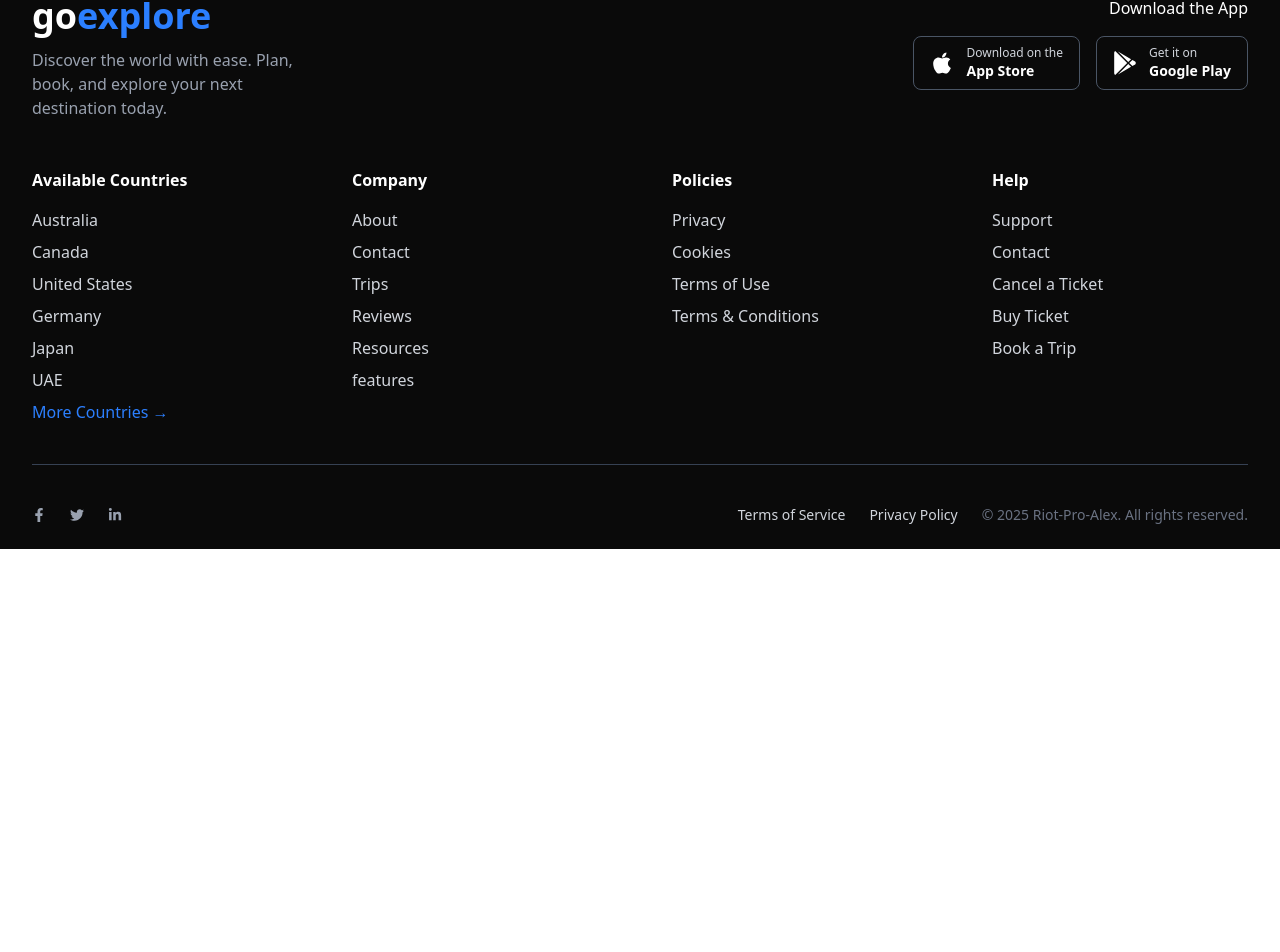
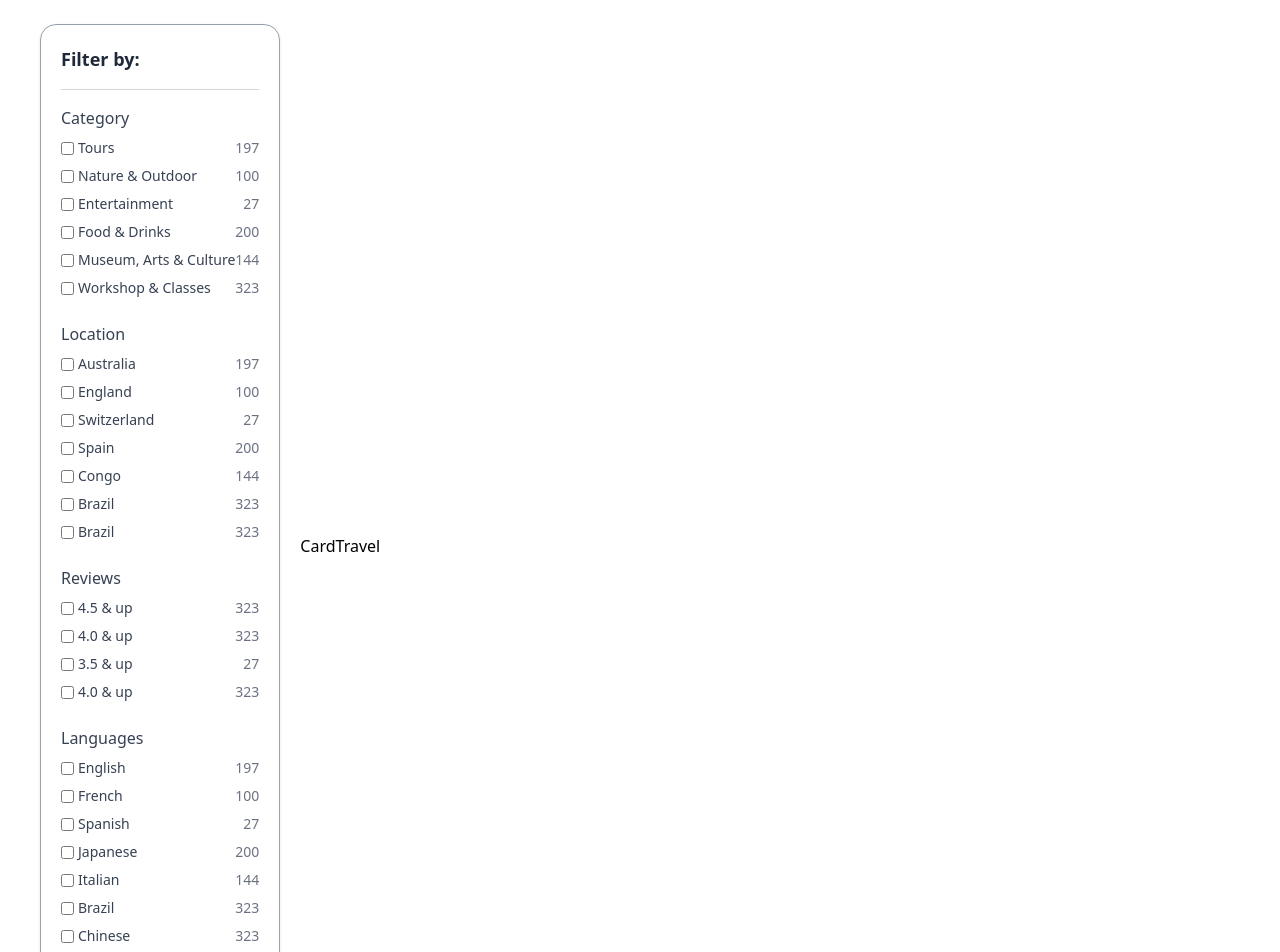
Before and after one commit to RIO-T-PRO/my-travel, a Next.js app: page / in a window 1280 px wide. Shown: the part 740-1692 px from the top of the page. Before the commit the page ends 1289 px from the top, so only its background shows below. Built offline with nearby package versions, Linux system fonts and the light colour scheme.

Commit message:
I'v worked on the design of filter by

```diff
--- a/src/app/page.tsx
+++ b/src/app/page.tsx
@@ -1,9 +1,11 @@
 import HeroSection from "@/component/hero-section";
+import Main from "@/component/main";
 
 export default function Home() {
   return (
     <>
       <HeroSection />
+      <Main />
     </>
   );
 }
--- /dev/null
+++ b/src/component/card-filter.tsx
@@ -0,0 +1,206 @@
+import React from "react";
+
+const CardFilter = () => {
+  return (
+    <div className="rounded-2xl border border-gray-400 bg-white shadow-sm p-5">
+      {/* Filter by header */}
+      <div className="flex flex-col gap-5">
+        <span className="text-lg font-semibold text-gray-800">Filter by:</span>
+      </div>
+
+      {/* Divider after Filter by */}
+      <div className="w-full border-b border-gray-300 my-4"></div>
+
+      <div className="flex flex-col gap-6">
+        {/* Category Section */}
+        <div>
+          <span className="text-base font-medium text-gray-700">Category</span>
+          <ul className="flex flex-col gap-2 mt-2 text-sm text-gray-700">
+            <li className="flex justify-between items-center">
+              <label className="flex items-center gap-1">
+                <input type="checkbox" /> <span>Tours</span>
+              </label>
+              <span className="text-gray-500">197</span>
+            </li>
+            <li className="flex justify-between items-center">
+              <label className="flex items-center gap-1">
+                <input type="checkbox" /> <span>Nature & Outdoor</span>
+              </label>
+              <span className="text-gray-500">100</span>
+            </li>
+            <li className="flex justify-between items-center">
+              <label className="flex items-center gap-1">
+                <input type="checkbox" /> <span>Entertainment</span>
+              </label>
+              <span className="text-gray-500">27</span>
+            </li>
+            <li className="flex justify-between items-center">
+              <label className="flex items-center gap-1">
+                <input type="checkbox" /> <span>Food & Drinks</span>
+              </label>
+              <span className="text-gray-500">200</span>
+            </li>
+            <li className="flex justify-between items-center">
+              <label className="flex items-center gap-1">
+                <input type="checkbox" /> <span>Museum, Arts & Culture</span>
+              </label>
+              <span className="text-gray-500">144</span>
+            </li>
+            <li className="flex justify-between items-center">
+              <label className="flex items-center gap-1">
+                <input type="checkbox" /> <span>Workshop & Classes</span>
+              </label>
+              <span className="text-gray-500">323</span>
+            </li>
+          </ul>
+        </div>
+
+        {/* Location Section */}
+        <div>
+          <span className="text-base font-medium text-gray-700">Location</span>
+          <ul className="flex flex-col gap-2 mt-2 text-sm text-gray-700">
+            <li className="flex justify-between items-center">
+              <label className="flex items-center gap-1">
+                <input type="checkbox" /> <span>Australia</span>
+              </label>
+              <span className="text-gray-500">197</span>
+            </li>
+            <li className="flex justify-between items-center">
+              <label className="flex items-center gap-1">
+                <input type="checkbox" /> <span>England</span>
+              </label>
+              <span className="text-gray-500">100</span>
+            </li>
+            <li className="flex justify-between items-center">
+              <label className="flex items-center gap-1">
+                <input type="checkbox" /> <span>Switzerland</span>
+              </label>
+              <span className="text-gray-500">27</span>
+            </li>
+            <li className="flex justify-between items-center">
+              <label className="flex items-center gap-1">
+                <input type="checkbox" /> <span>Spain</span>
+              </label>
+              <span className="text-gray-500">200</span>
+            </li>
+            <li className="flex justify-between items-center">
+              <label className="flex items-center gap-1">
+                <input type="checkbox" /> <span>Congo</span>
+              </label>
+              <span className="text-gray-500">144</span>
+            </li>
+            <li className="flex justify-between items-center">
+              <label className="flex items-center gap-1">
+                <input type="checkbox" /> <span>Brazil</span>
+              </label>
+              <span className="text-gray-500">323</span>
+            </li>
+            <li className="flex justify-between items-center">
+              <label className="flex items-center gap-1">
+                <input type="checkbox" /> <span>Brazil</span>
+              </label>
+              <span className="text-gray-500">323</span>
+            </li>
+          </ul>
+        </div>
+
+        {/* Reviews Section */}
+        <div>
+          <span className="text-base font-medium text-gray-700">Reviews</span>
+          <ul className="flex flex-col gap-2 mt-2 text-sm text-gray-700">
+            <li className="flex justify-between items-center">
+              <label className="flex items-center gap-1">
+                <input type="checkbox" /> <span>4.5 & up</span>
+              </label>
+              <span className="text-gray-500">323</span>
+            </li>
+            <li className="flex justify-between items-center">
+              <label className="flex items-center gap-1">
+                <input type="checkbox" /> <span>4.0 & up</span>
+              </label>
+              <span className="text-gray-500">323</span>
+            </li>
+            <li className="flex justify-between items-center">
+              <label className="flex items-center gap-1">
+                <input type="checkbox" /> <span>3.5 & up</span>
+              </label>
+              <span className="text-gray-500">27</span>
+            </li>
+            <li className="flex justify-between items-center">
+              <label className="flex items-center gap-1">
+                <input type="checkbox" /> <span>4.0 & up</span>
+              </label>
+              <span className="text-gray-500">323</span>
+            </li>
+          </ul>
+        </div>
+
+        {/* Languages Section */}
+        <div>
+          <span className="text-base font-medium text-gray-700">Languages</span>
+          <ul className="flex flex-col gap-2 mt-2 text-sm text-gray-700">
+            <li className="flex justify-between items-center">
+              <label className="flex items-center gap-1">
+                <input type="checkbox" /> <span>English</span>
+              </label>
+              <span className="text-gray-500">197</span>
+            </li>
+            <li className="flex justify-between items-center">
+              <label className="flex items-center gap-1">
+                <input type="checkbox" /> <span>French</span>
+              </label>
+              <span className="text-gray-500">100</span>
+            </li>
+            <li className="flex justify-between items-center">
+              <label className="flex items-center gap-1">
+                <input type="checkbox" /> <span>Spanish</span>
+              </label>
+              <span className="text-gray-500">27</span>
+            </li>
+            <li className="flex justify-between items-center">
+              <label className="flex items-center gap-1">
+                <input type="checkbox" /> <span>Japanese</span>
+              </label>
+              <span className="text-gray-500">200</span>
+            </li>
+            <li className="flex justify-between items-center">
+              <label className="flex items-center gap-1">
+                <input type="checkbox" /> <span>Italian</span>
+              </label>
+              <span className="text-gray-500">144</span>
+            </li>
+            <li className="flex justify-between items-center">
+              <label className="flex items-center gap-1">
+                <input type="checkbox" /> <span>Brazil</span>
+              </label>
+              <span className="text-gray-500">323</span>
+            </li>
+            <li className="flex justify-between items-center">
+              <label className="flex items-center gap-1">
+                <input type="checkbox" /> <span>Chinese</span>
+              </label>
+              <span className="text-gray-500">323</span>
+            </li>
+            <li className="flex justify-between items-center">
+              <label className="flex items-center gap-1">
+                <input type="checkbox" /> <span>Russian</span>
+              </label>
+              <span className="text-gray-500">323</span>
+            </li>
+            <li className="flex justify-between items-center">
+              <label className="flex items-center gap-1">
+                <input type="checkbox" /> <span>Korean</span>
+              </label>
+              <span className="text-gray-500">323</span>
+            </li>
+          </ul>
+        </div>
+
+        {/* Show more link */}
+        <span className="text-blue-600 font-medium text-sm">Show more</span>
+      </div>
+    </div>
+  );
+};
+
+export default CardFilter;
--- /dev/null
+++ b/src/component/card-travel.tsx
@@ -0,0 +1,7 @@
+import React from "react";
+
+const CardTravel = () => {
+  return <div>CardTravel</div>;
+};
+
+export default CardTravel;
--- /dev/null
+++ b/src/component/main.tsx
@@ -0,0 +1,26 @@
+import CardFilter from "./card-filter";
+import CardTravel from "./card-travel";
+
+const Main = () => {
+  return (
+    <main className="px-10 mb-10 flex flex-col gap-5">
+      <h3 className="text-2xl font-medium">
+        All Available Resort in West Indies
+      </h3>
+
+      <div>
+        <div className="flex items-center gap-5">
+          <div>
+            <CardFilter />
+          </div>
+
+          <div>
+            <CardTravel />
+          </div>
+        </div>
+      </div>
+    </main>
+  );
+};
+
+export default Main;
```
Also changed, not shown: public/images/travel-one.jpg (added).
